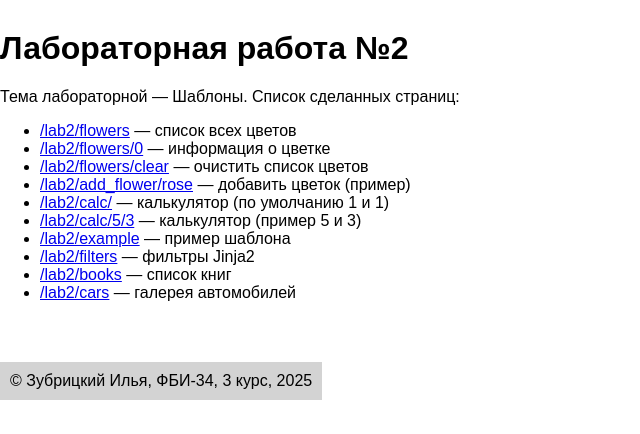
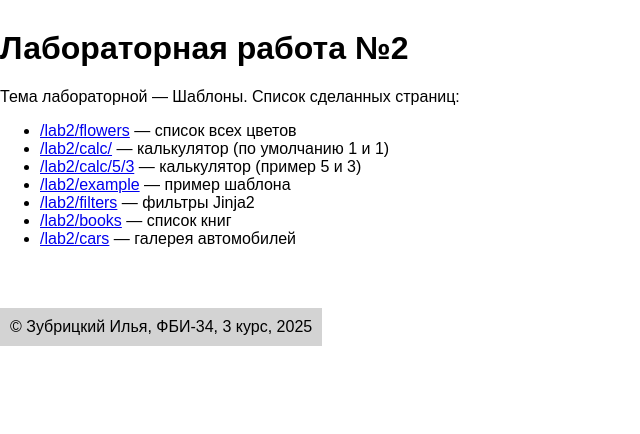
Before and after one commit to ely228/web-back-labs, a Flask app: page /lab2/ in a window 1280 px wide. Shown: the part 76-510 px from the top of the page, without its empty margins (0-640 px from the left). Run offline with Flask 3, Linux system fonts and the light colour scheme.

Commit message:
доп задание

```diff
--- a/app.py
+++ b/app.py
@@ -316,65 +316,35 @@ def a():
 def a2():
     return 'со слэшем'
 
-flower_list = ['роза', 'тюльпан', 'незабудка', 'ромашка']
+flower_list = [
+    {"name": "роза", "price": 100},
+    {"name": "тюльпан", "price": 70},
+    {"name": "незабудка", "price": 50},
+    {"name": "ромашка", "price": 40},
+]
+
+@app.route('/lab2/flowers/', methods=['GET', 'POST'])
+def all_flowers():
+    if request.method == 'POST':
+        name = request.form.get("name")
+        price = request.form.get("price")
+        if not name or not price:
+            return "Ошибка: не заданы имя или цена", 400
+        flower_list.append({"name": name, "price": int(price)})
+        return redirect("/lab2/flowers/")
+
+    return render_template("flowers.html", flowers=flower_list)
 
 @app.route('/lab2/add_flower/')
 def add_flower_no_name():
-    return 'вы не задали имя цветка', 400
+    return "вы не задали имя цветка", 400
 
-
-@app.route('/lab2/add_flower/<name>')
-def add_flower(name):
-    flower_list.append(name)
-    return f'''
-    <!doctype html>
-    <html>
-        <body>
-            <h1>Добавлен новый цветок</h1>
-            <p>Название нового цветка: {name}</p>
-            <p>Всего цветов: {len(flower_list)}</p>
-            <p>Полный список: {flower_list}</p>
-            <p><a href="/lab2/flowers/">Посмотреть все цветы</a></p>
-        </body>
-    </html>
-    '''
-
-@app.route('/lab2/flowers/')
-def all_flowers():
-    flowers_html = '<ul>'
-    for f in flower_list:
-        flowers_html += f'<li>{f}</li>'
-    flowers_html += '</ul>'
-    return f'''
-    <!doctype html>
-    <html>
-        <head><meta charset="utf-8"><title>Все цветы</title></head>
-        <body>
-            <h1>Список всех цветов</h1>
-            {flowers_html}
-            <p>Всего цветов: {len(flower_list)}</p>
-            <p><a href="/lab2/">Назад к лабораторной</a></p>
-        </body>
-    </html>
-    '''
-
-
-
-@app.route('/lab2/flowers/<int:flower_id>')
-def flowers(flower_id):
+@app.route('/lab2/flowers/delete/<int:flower_id>')
+def delete_flower(flower_id):
     if flower_id >= len(flower_list):
         abort(404)
-    flower = flower_list[flower_id]
-    return f'''
-    <!doctype html>
-    <html>
-        <head><meta charset="utf-8"><title>{flower}</title></head>
-        <body>
-            <h1>Цветок: {flower}</h1>
-            <p>Индекс: {flower_id}</p>
-            <p><a href="/lab2/flowers/">Посмотреть все цветы</a></p>
-        </body>
-    </html>'''
+    flower_list.pop(flower_id)
+    return redirect('/lab2/flowers/')
 
 @app.route('/lab2/flowers/clear')
 def clear_flowers():
--- a/templates/lab2.html
+++ b/templates/lab2.html
@@ -7,9 +7,6 @@
     <div>Тема лабораторной — Шаблоны. Список сделанных страниц:</div>
     <ul>
         <li><a href="/lab2/flowers/">/lab2/flowers</a> — список всех цветов</li>
-        <li><a href="/lab2/flowers/0">/lab2/flowers/0</a> — информация о цветке</li>
-        <li><a href="/lab2/flowers/clear">/lab2/flowers/clear</a> — очистить список цветов</li>
-        <li><a href="/lab2/add_flower/rose">/lab2/add_flower/rose</a> — добавить цветок (пример)</li>
 
         <li><a href="/lab2/calc/">/lab2/calc/</a> — калькулятор (по умолчанию 1 и 1)</li>
         <li><a href="/lab2/calc/5/3">/lab2/calc/5/3</a> — калькулятор (пример 5 и 3)</li>
```
Also changed, not shown: templates/flowers.html (added, +37 -0 lines).
